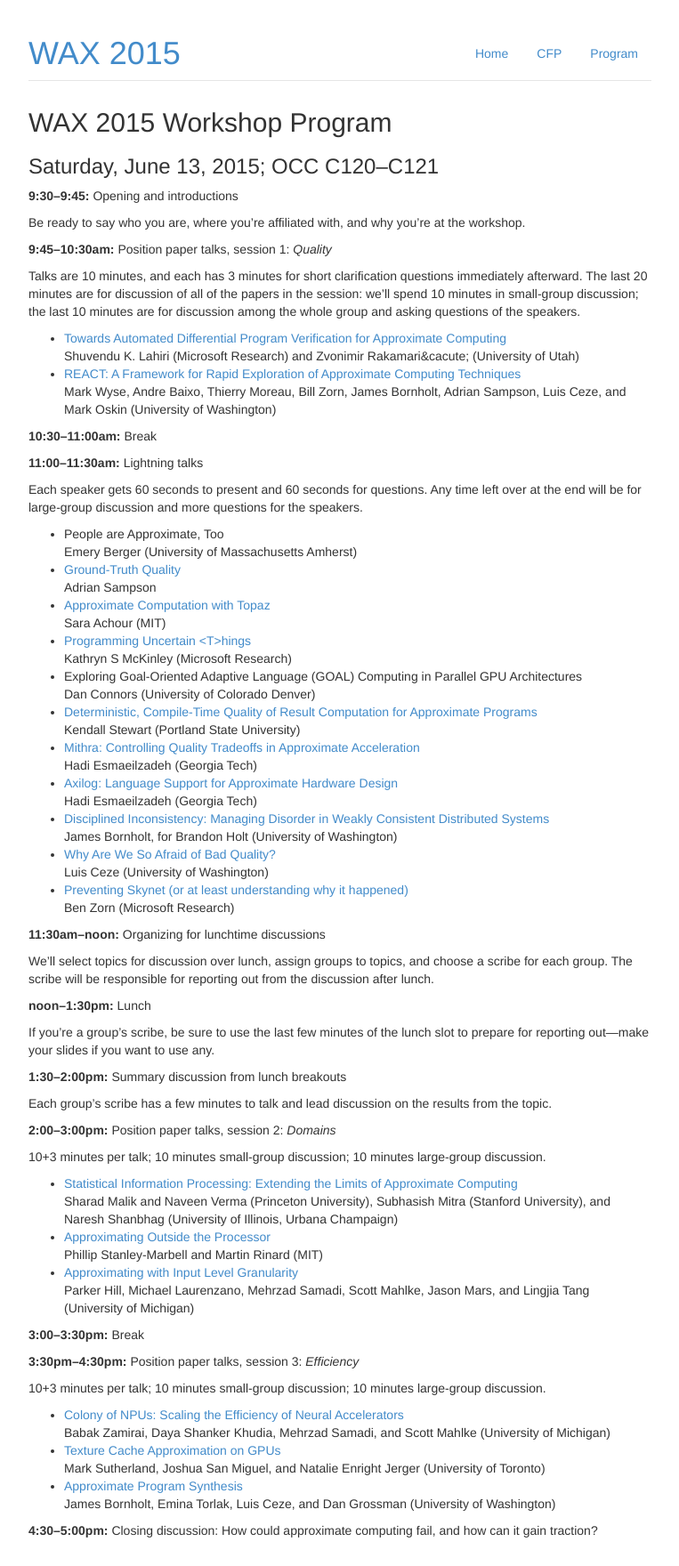
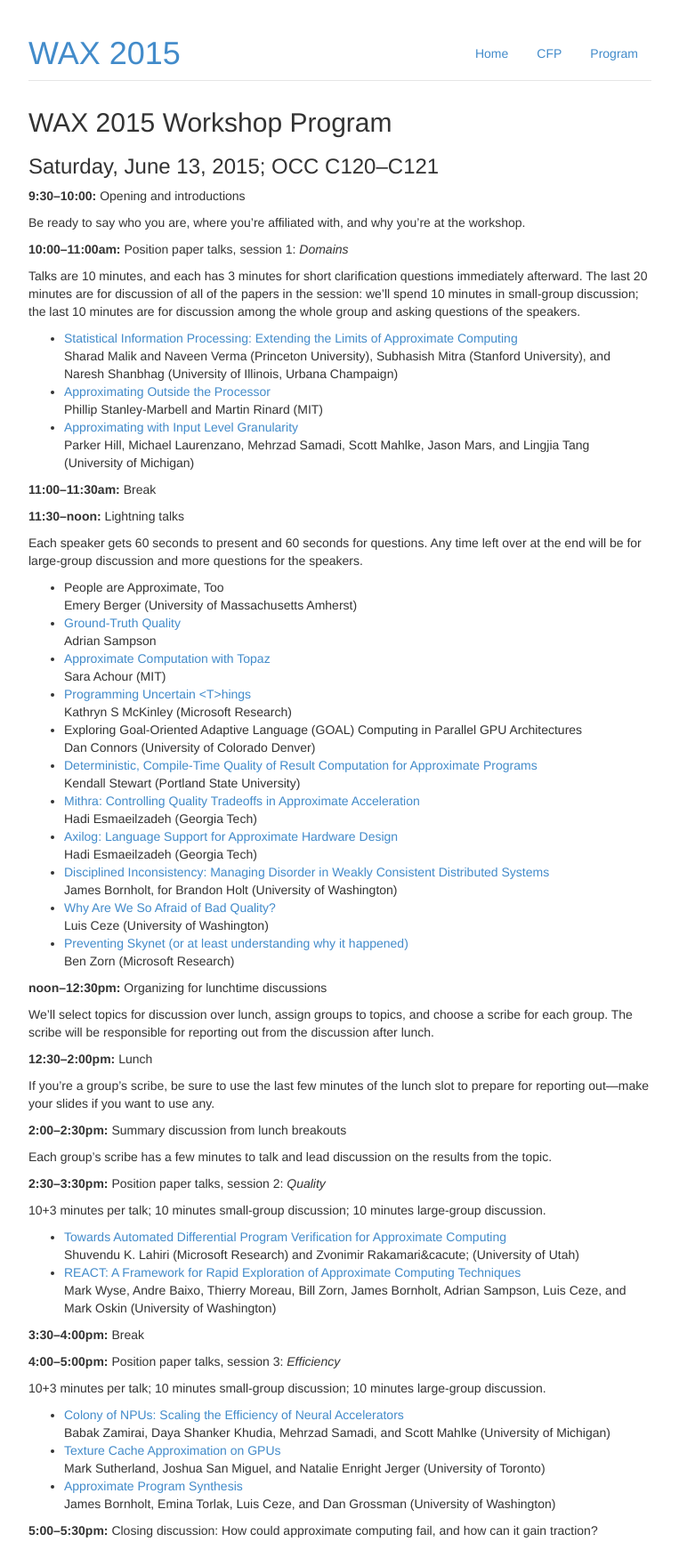
Before and after one commit to uwsampa/sampa-public, a Jekyll site: the page built from wax2015/program.md, in a window 1280 px wide. Shown: the whole page at 89% size, without its empty margins (258-1021 px from the left). Built offline with Jekyll 4.4.1, drawn with Linux system fonts in a browser that asks for light colours; Markdown is read by kramdown in place of the engine named in the settings; some of the changed lines change nothing that is shown.

Commit message:
Realign schedule

```diff
--- a/wax2015/program.md
+++ b/wax2015/program.md
@@ -7,25 +7,28 @@ notitle: true
 
 ### Saturday, June 13, 2015; OCC C120--C121
 
-**9:30--9:45:** Opening and introductions
+**9:30--10:00:** Opening and introductions
 
 Be ready to say who you are, where you're affiliated with, and why you're at the workshop.
 
-**9:45--10:30am:** Position paper talks, session 1: *Quality*
+**10:00--11:00am:** Position paper talks, session 1: *Domains*
 
 Talks are 10 minutes, and each has 3 minutes for short clarification questions immediately afterward.
 The last 20 minutes are for discussion of all of the papers in the session: we'll spend 10 minutes in small-group discussion; the last 10 minutes are for discussion among the whole group and asking questions of the speakers.
 
-  * [Towards Automated Differential Program Verification for Approximate Computing](papers/lahiri.pdf)
-    Shuvendu K. Lahiri (Microsoft Research) and Zvonimir Rakamari&cacute; (University
-    of Utah)
-  * [REACT: A Framework for Rapid Exploration of Approximate Computing Techniques](papers/wyse.pdf)
-    Mark Wyse, Andre Baixo, Thierry Moreau, Bill Zorn, James Bornholt, Adrian
-    Sampson, Luis Ceze, and Mark Oskin (University of Washington)
+  * [Statistical Information Processing: Extending the Limits of Approximate Computing](papers/malik.pdf)
+    Sharad Malik and Naveen Verma (Princeton University), Subhasish Mitra
+    (Stanford University), and Naresh Shanbhag (University of Illinois, Urbana
+    Champaign)
+  * [Approximating Outside the Processor](papers/stanley-marbell.pdf)
+    Phillip Stanley-Marbell and Martin Rinard (MIT)
+  * [Approximating with Input Level Granularity](papers/hill.pdf)
+    Parker Hill, Michael Laurenzano, Mehrzad Samadi, Scott Mahlke, Jason Mars,
+    and Lingjia Tang (University of Michigan)
 
-**10:30--11:00am:** Break
+**11:00--11:30am:** Break
 
-**11:00--11:30am:** Lightning talks
+**11:30--noon:** Lightning talks
 
 Each speaker gets 60 seconds to present and 60 seconds for questions. Any time left over at the end will be for large-group discussion and more questions for the speakers.
 
@@ -56,35 +59,32 @@ Each speaker gets 60 seconds to present and 60 seconds for questions. Any time l
 
 <!-- lightning -->
 
-**11:30am--noon:** Organizing for lunchtime discussions
+**noon--12:30pm:** Organizing for lunchtime discussions
 
 We'll select topics for discussion over lunch, assign groups to topics, and choose a scribe for each group. The scribe will be responsible for reporting out from the discussion after lunch.
 
-**noon--1:30pm:** Lunch
+**12:30--2:00pm:** Lunch
 
 If you're a group's scribe, be sure to use the last few minutes of the lunch slot to prepare for reporting out---make your slides if you want to use any.
 
-**1:30--2:00pm:** Summary discussion from lunch breakouts
+**2:00--2:30pm:** Summary discussion from lunch breakouts
 
 Each group's scribe has a few minutes to talk and lead discussion on the results from the topic.
 
-**2:00--3:00pm:** Position paper talks, session 2: *Domains*
+**2:30--3:30pm:** Position paper talks, session 2: *Quality*
 
 10+3 minutes per talk; 10 minutes small-group discussion; 10 minutes large-group discussion.
 
-  * [Statistical Information Processing: Extending the Limits of Approximate Computing](papers/malik.pdf)
-    Sharad Malik and Naveen Verma (Princeton University), Subhasish Mitra
-    (Stanford University), and Naresh Shanbhag (University of Illinois, Urbana
-    Champaign)
-  * [Approximating Outside the Processor](papers/stanley-marbell.pdf)
-    Phillip Stanley-Marbell and Martin Rinard (MIT)
-  * [Approximating with Input Level Granularity](papers/hill.pdf)
-    Parker Hill, Michael Laurenzano, Mehrzad Samadi, Scott Mahlke, Jason Mars,
-    and Lingjia Tang (University of Michigan)
+  * [Towards Automated Differential Program Verification for Approximate Computing](papers/lahiri.pdf)
+    Shuvendu K. Lahiri (Microsoft Research) and Zvonimir Rakamari&cacute; (University
+    of Utah)
+  * [REACT: A Framework for Rapid Exploration of Approximate Computing Techniques](papers/wyse.pdf)
+    Mark Wyse, Andre Baixo, Thierry Moreau, Bill Zorn, James Bornholt, Adrian
+    Sampson, Luis Ceze, and Mark Oskin (University of Washington)
 
-**3:00--3:30pm:** Break
+**3:30--4:00pm:** Break
 
-**3:30pm--4:30pm:** Position paper talks, session 3: *Efficiency*
+**4:00--5:00pm:** Position paper talks, session 3: *Efficiency*
 
 10+3 minutes per talk; 10 minutes small-group discussion; 10 minutes large-group discussion.
 
@@ -98,4 +98,4 @@ Each group's scribe has a few minutes to talk and lead discussion on the results
     James Bornholt, Emina Torlak, Luis Ceze, and Dan Grossman (University of
     Washington)
 
-**4:30--5:00pm:** Closing discussion: How could approximate computing fail, and how can it gain traction?
+**5:00--5:30pm:** Closing discussion: How could approximate computing fail, and how can it gain traction?
```
